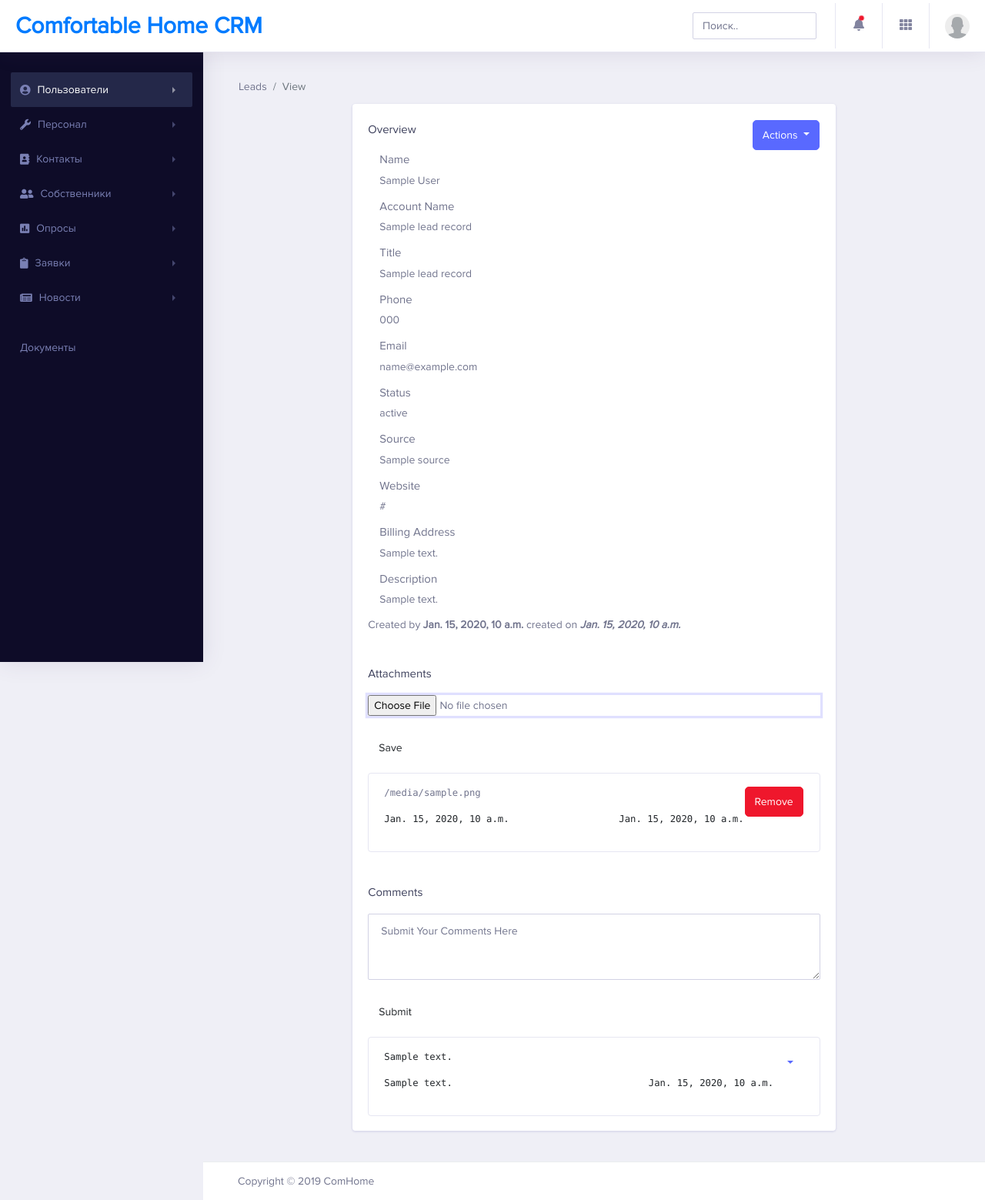
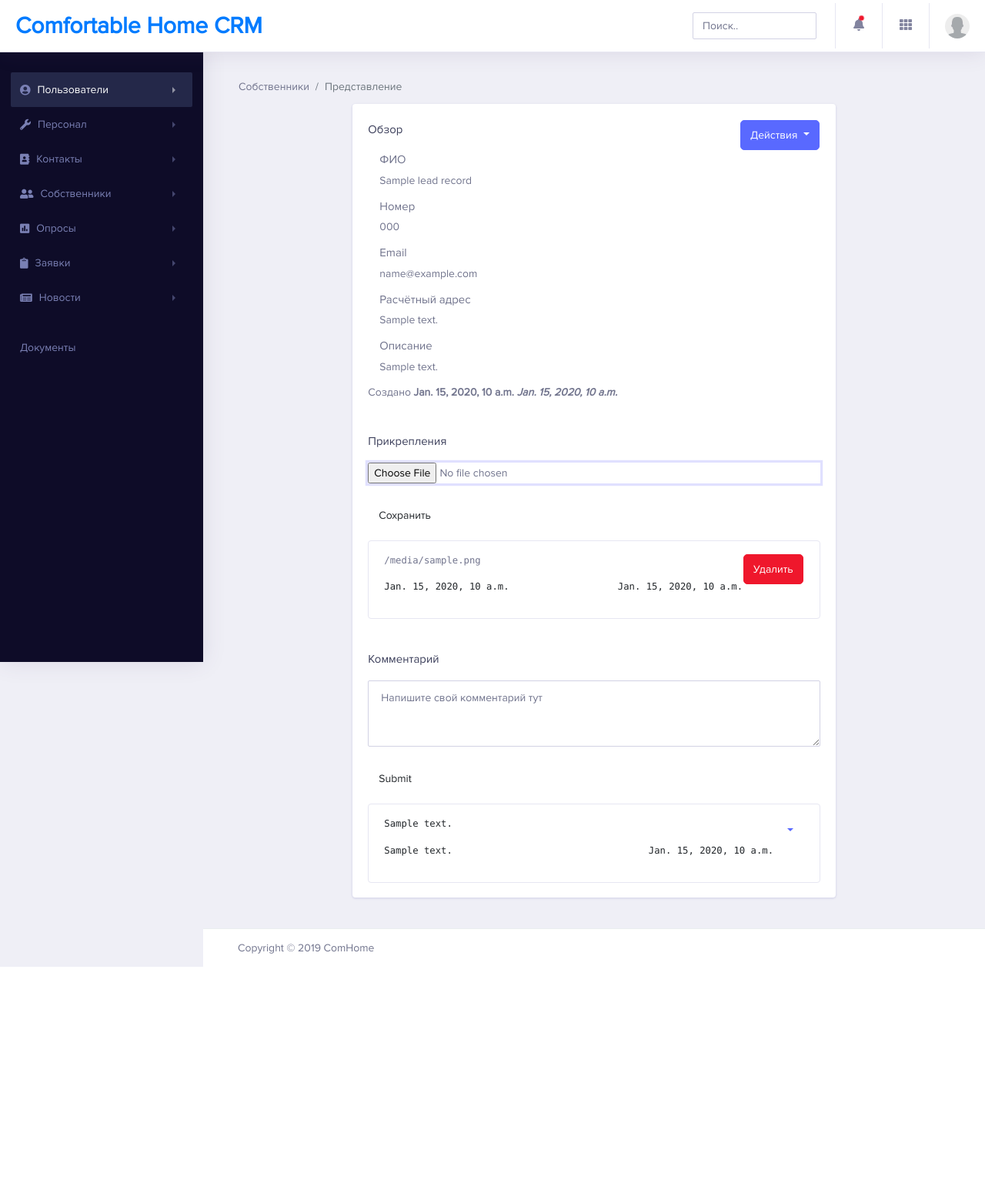
Before and after one commit to noferai/comhome, a Django app: template leads/templates/view_leads.html in a window 1280 px wide. Shown: the whole page at 77% size. After the commit the page ends 1256 px from the top, so only its background shows below. Run offline with Django 3.2, Linux system fonts and the light colour scheme; the template is opened without the code that fills it: most values are stand-ins (such as "Sample title", 1, 10 or a date in 2020); some libraries are stand-ins or nearby versions.

Commit message:
modify models and template for leads

```diff
--- a/leads/forms.py
+++ b/leads/forms.py
@@ -27,7 +27,7 @@ class LeadForm(forms.ModelForm):
 
     class Meta:
         model = Lead
-        fields = ('assigned_to', 'teams', 'first_name', 'last_name', 'account_name', 'title',
+        fields = ('assigned_to', 'teams', 'name', 'account_name',
                   'phone', 'email', 'status', 'source', 'website', 'address', 'description'
                   )
 
@@ -38,10 +38,9 @@ class LeadForm(forms.ModelForm):
                 ph_length = str(client_phone)
                 if len(ph_length) < 10 or len(ph_length) > 13:
                     raise forms.ValidationError('Phone number must be minimum 10 Digits and maximum of 13 Digits')
-        except (ValueError):
+        except(ValueError):
             raise forms.ValidationError('Phone Number should contain only Numbers')
         return client_phone
-
 
 
 class LeadCommentForm(forms.ModelForm):
--- a/leads/templates/leads.html
+++ b/leads/templates/leads.html
@@ -96,7 +96,7 @@
                   {% for lead in lead_obj %}
                   <tr class="text-center">
                     <td scope="row">{{ forloop.counter }}</td>
-                    <td><a href="{% url 'leads:view_lead' lead.id %}">{{ lead.first_name }} {{ lead.last_name }}</a></td>
+                    <td><a href="{% url 'leads:view_lead' lead.id %}">{{ lead.name }}</a></td>
                     <td>{{ lead.status }}</td>
                     <td>
                       {% with lead_users=lead.assigned_to.all %}
--- a/leads/templates/view_leads.html
+++ b/leads/templates/view_leads.html
@@ -3,8 +3,8 @@
 {% block breadcrumb %}
 <nav aria-label="breadcrumb">
   <ol class="breadcrumb">
-    <li class="breadcrumb-item"><a href="{% url 'leads:list' %}">Leads</a></li>
-    <li class="breadcrumb-item active">View</li>
+    <li class="breadcrumb-item"><a href="{% url 'leads:list' %}">Собственники</a></li>
+    <li class="breadcrumb-item active">Представление</li>
   </ol>
 </nav>
 
@@ -18,14 +18,13 @@
         <div class="card-body" id="datashow">
          <div class="card-title">
           <h5>
-            Overview
+            Обзор
             <span class="float-right" style="margin-top: 0px">
               <div class="dropdown buttons_row">
-                <button class="btn btn-primary dropdown-toggle save" type="button" data-toggle="dropdown">Actions
+                <button class="btn btn-primary dropdown-toggle save" type="button" data-toggle="dropdown">Действия
                 <span class="caret"></span></button>
                 <ul class="dropdown-menu">
-                  <li><a href="{% url 'leads:edit_lead' lead_record.id %}" >Edit</a></li>
-                  <li><a href="{% url 'leads:leads_convert' lead_record.id %}" class="btn btn-info" role="button">Convert</a></li>
+                  <li><a href="{% url 'leads:edit_lead' lead_record.id %}" class="btn btn-info" role="button">Редактировать</a></li>
                 </ul>
               </div>
             </span>
@@ -35,29 +34,13 @@
             <div class="col-md-6">
               <div class="filter_col col-md-12" id="iname">
                 <div class="form-group" >
-                  <label class="lead_field_label" for="id_name" data-name="name">Name</label>
-                  <div class="lead_field" id="lead_name" data-name="name">{{ lead_record.first_name }} {{ lead_record.last_name }}</div>
+                  <label class="lead_field_label" for="id_name" data-name="name">ФИО</label>
+                  <div class="lead_field" id="lead_name" data-name="name">{{ lead_record.name }}</div>
                 </div>
               </div>
               <div class="filter_col col-md-12">
-                {% if lead_record.account_name %}
                 <div class="form-group">
-                  <label class="lead_field_label" for="id_contact_account" data-name="name">Account Name</label>
-                  <div class="lead_field" id ="contact_account" data-name="name">{{ lead_record.account_name }}</div>
-                </div>
-                {% endif %}
-              </div>
-              <div class="filter_col col-md-12">
-                {% if lead_record.title %}
-                <div class="form-group">
-                  <label class="lead_field_label" for="id_title" data-name="name">Title</label>
-                  <div class="lead_field" id="lead_title" data-name="name">{{ lead_record.title }}</div>
-                </div>
-                {% endif %}
-              </div>
-              <div class="filter_col col-md-12">
-                <div class="form-group">
-                  <label class="lead_field_label" for="id_phone" data-name="name">Phone</label>
+                  <label class="lead_field_label" for="id_phone" data-name="name">Номер</label>
                   <div class="lead_field" id="lead_phone" data-name="name">{{ lead_record.phone }}</div>
                 </div>
               </div>
@@ -69,34 +52,34 @@
               </div>
             </div>
             <div class="col-md-12">
-              <div class="filter_col col-md-12">
-                {% if lead_record.status %}
-                <div class="form-group">
-                  <label class="lead_field_label" for="id_status" data-name="name">Status</label>
-                  <div class="lead_field" id="lead_status" data-name="name">{{ lead_record.status }}</div>
-                </div>
-                {% endif %}
-              </div>
-              <div class="filter_col col-md-12">
-                {% if lead_record.source %}
-                <div class="form-group">
-                  <label class="lead_field_label" for="id_source" data-name="name">Source</label>
-                  <div class="lead_field" id="lead_source" data-name="name">{{ lead_record.source }}</div>
-                </div>
-                {% endif %}
-              </div>
-              <div class="filter_col col-md-12">
-                {% if lead_record.website %}
-                <div class="form-group">
-                  <label class="lead_field_label" for="id_website" data-name="name">Website</label>
-                  <div class="lead_field" id="lead_website" data-name="name">{{ lead_record.website }}</div>
-                </div>
-                {% endif %}
-              </div>
+{#              <div class="filter_col col-md-12">#}
+{#                {% if lead_record.status %}#}
+{#                <div class="form-group">#}
+{#                  <label class="lead_field_label" for="id_status" data-name="name">Status</label>#}
+{#                  <div class="lead_field" id="lead_status" data-name="name">{{ lead_record.status }}</div>#}
+{#                </div>#}
+{#                {% endif %}#}
+{#              </div>#}
+{#              <div class="filter_col col-md-12">#}
+{#                {% if lead_record.source %}#}
+{#                <div class="form-group">#}
+{#                  <label class="lead_field_label" for="id_source" data-name="name">Source</label>#}
+{#                  <div class="lead_field" id="lead_source" data-name="name">{{ lead_record.source }}</div>#}
+{#                </div>#}
+{#                {% endif %}#}
+{#              </div>#}
+{#              <div class="filter_col col-md-12">#}
+{#                {% if lead_record.website %}#}
+{#                <div class="form-group">#}
+{#                  <label class="lead_field_label" for="id_website" data-name="name">Website</label>#}
+{#                  <div class="lead_field" id="lead_website" data-name="name">{{ lead_record.website }}</div>#}
+{#                </div>#}
+{#                {% endif %}#}
+{#              </div>#}
               <div class="filter_col col-md-12">
                 <div class="form-group">
                   {% if lead_record.address.address_line or lead_record.address.street or lead_record.address.city or lead_record.address.state or lead_record.address.postcode or lead_record.address.country %}
-                  <label class="lead_field_label" for="id_address" data-name="name" >Billing Address</label>
+                  <label class="lead_field_label" for="id_address" data-name="name" >Расчётный адрес</label>
                   <div class="lead_field" id="lead_address" data-name="name">
                     {{lead_record.address.get_complete_address}}
                   </div>
@@ -106,7 +89,7 @@
               <div class="filter_col col-md-12">
                 {% if lead_record.description %}
                 <div class="form-group">
-                  <label class="lead_field_label" for="id_description" data-name="name" >Description</label>
+                  <label class="lead_field_label" for="id_description" data-name="name" >Описание</label>
                   <div class="lead_field" id="lead_description" data-name="name">{{ lead_record.description }}</div>
                 </div>
                 {% endif %}
@@ -114,7 +97,7 @@
             </div>
             <div class="col-md-12">
                 <div class="created_information">
-                  Created by <b>{{ lead_record.created_by }}</b> created on <i><b>{{ lead_record.created_on }}</b></i>
+                  Создано <b>{{ lead_record.created_by }}</b> <i><b>{{ lead_record.created_on }}</b></i>
                 </div>
               </div>
           </div>
@@ -124,7 +107,7 @@
       <div>
       <div class="card-body mar-top" id="datashow">
           <div class="card-title view-pad">
-              <h5>Attachments</h5>
+              <h5>Прикрепления</h5>
          </div>
           <div class="row marl">
               <div class="col-md-12">
@@ -134,7 +117,7 @@
                           <div><i id="AttachmentError" style="display:none; color:red"></i></div>
                           <br>
                           <div class="buttons_row">
-                              <button class="btn btn-default save" style="text-align: center;" id="attachment_submit">Save</button>
+                              <button class="btn btn-default save" style="text-align: center;" id="attachment_submit">Сохранить</button>
                           </div>
                       </div>
                       <input type="hidden" value="{{lead_record.id}}" name="leadid">
@@ -144,7 +127,7 @@
                           <li class="list-group-item list-row" id="attachment{{attachemnt.id}}">
                               <div class="float-right right-container">
                                 <div class="list-row-buttons btn-group float-right">
-                                  <button  class="action btn btn-danger" onclick="remove_attachment({{attachemnt.id}})">Remove</button>
+                                  <button  class="action btn btn-danger" onclick="remove_attachment({{attachemnt.id}})">Удалить</button>
                                 </div>
                               </div>
                                 <div class="stream-post-container" id="attachment_name{{attachemnt.id}}"><pre><a href="{{ attachemnt.attachment.url }}">{{ attachemnt.file_name }}</a></pre></div>
@@ -164,13 +147,13 @@
       <div>
         <div class="card-body mar-top" id="datashow">
          <div class="card-title view-pad">
-          <h5>Comments </h5>
+          <h5>Комментарий</h5>
         </div>
           <div class="row marl">
             <div class="col-md-12">
               <form id="comment_form" method="POST" enctype="multipart/form-data">
                 <div class="form-group ">
-                  <textarea class="form-control" textarea cols="40" rows="3" id="id_comments" name="comment" placeholder="Submit Your Comments Here"></textarea><div><i id="CommentError" style="display:none; color:red"></i></div>
+                  <textarea class="form-control" textarea cols="40" rows="3" id="id_comments" name="comment" placeholder="Напишите свой комментарий тут"></textarea><div><i id="CommentError" style="display:none; color:red"></i></div>
                   </br>
                   <div class="buttons_row">
                   <button class="btn btn-default save" style="text-align: center;" id="comment_submit">Submit</button>
@@ -186,10 +169,10 @@
                       <button class="btn btn-link btn-sm dropdown-toggle" data-toggle="dropdown" type="button"><span class="caret"></span></button>
                       <ul class="dropdown-menu text-center">
                         <li>
-                          <a class="action" onclick="edit_comment({{comment.id}})">Edit</a>
+                          <a class="action" onclick="edit_comment({{comment.id}})">Редактировать</a>
                         </li>
                         <li>
-                          <a class="action" onclick="remove_comment({{comment.id}})">Remove</a>
+                          <a class="action" onclick="remove_comment({{comment.id}})">Удалить</a>
                         </li>
                       </ul>
                     </div>
@@ -208,7 +191,7 @@
             <div class="modal-dialog modal-lg">
               <div class="modal-content">
                 <div class="modal-header">
-                  <h4 class="modal-title">Update Your Comment</h4>
+                  <h4 class="modal-title">Обновить комментарий</h4>
                   <button type="button" class="close" data-dismiss="modal" aria-label="Close">&times;</button>
 
                 </div>
```
Also changed, not shown: leads/models.py (+12 -8 lines), leads/templates/create_lead.html (+4 -8 lines), leads/utils.py (added, +7 -0 lines).
